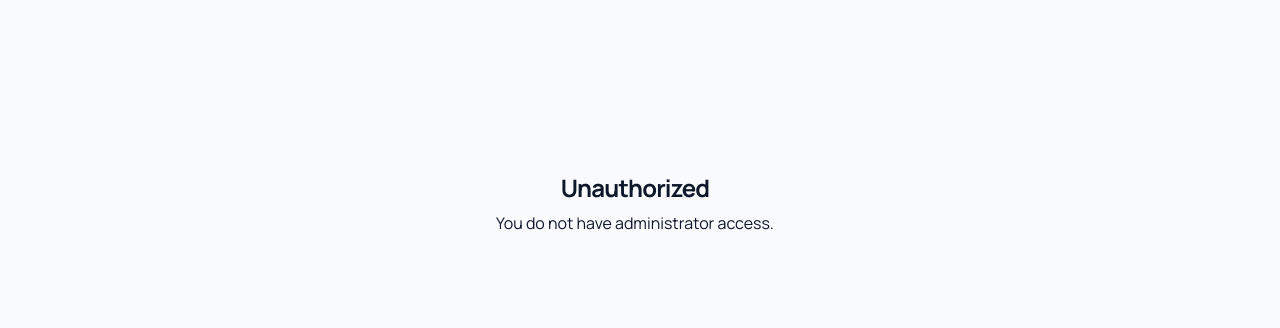
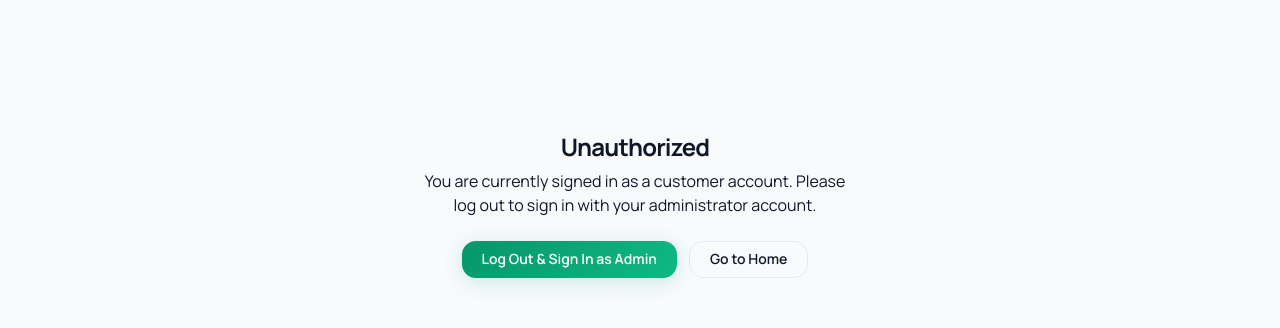
Before and after one commit to arqamishaq22/matro-indoor-booking-, a React (Vite) app: page /admin/login in a window 1280 px wide. Shown: the part 265-593 px from the top of the page. Built offline with nearby package versions, Linux system fonts and the light colour scheme; no server answers; sample sign-in values are in the browser's storage.

Commit message:
fix: add switch account and logout actions to unauthorized admin screens

```diff
--- a/src/components/common/AdminRoute.jsx
+++ b/src/components/common/AdminRoute.jsx
@@ -29,17 +29,10 @@ const AdminRoute = ({ children }) => {
   }
 
   if (!isLoggedIn) {
-    return <Navigate to="/login" state={{ from: location.pathname }} replace />;
+    return <Navigate to="/admin/login" state={{ from: location.pathname }} replace />;
   }
 
   if (!isAdmin) {
-    /*
-     * BUG FIX: Previously rendered <Navigate to="/" replace /> *inside* the
-     * JSX alongside the Access Denied UI. Because <Navigate> executes during
-     * render, the redirect fired immediately and the Access Denied screen was
-     * never visible. Fix: render the screen OR redirect — not both.
-     * We show the denial screen so the user understands why they were blocked.
-     */
     return (
       <div
         style={{
@@ -71,13 +64,13 @@ const AdminRoute = ({ children }) => {
         <h1 style={{ fontSize: 'var(--text-2xl)', fontWeight: 'var(--fw-extrabold)', color: 'var(--text-primary)', margin: 0 }}>
           Access Denied
         </h1>
-        <p style={{ fontSize: 'var(--text-sm)', color: 'var(--text-muted)', maxWidth: '38ch', margin: 0 }}>
-          This area is restricted to admin users. If you believe this is an error, please contact support.
+        <p style={{ fontSize: 'var(--text-sm)', color: 'var(--text-muted)', maxWidth: '42ch', margin: 0, lineHeight: 1.5 }}>
+          This area is restricted to administrators. You are currently logged in with a customer account.
         </p>
+        <div style={{ display: 'flex', gap: '0.75rem', marginTop: '0.5rem', flexWrap: 'wrap', justifyContent: 'center' }}>
           <a
-          href="/"
+            href="/admin/login"
             style={{
-            marginTop:       '0.5rem',
               padding:         '0.55rem 1.25rem',
               borderRadius:    'var(--radius-md)',
               fontSize:        'var(--text-sm)',
@@ -88,8 +81,24 @@ const AdminRoute = ({ children }) => {
               boxShadow:       'var(--shadow-brand)',
             }}
           >
+            Sign In as Admin
+          </a>
+          <a
+            href="/"
+            style={{
+              padding:         '0.55rem 1.25rem',
+              borderRadius:    'var(--radius-md)',
+              fontSize:        'var(--text-sm)',
+              fontWeight:      'var(--fw-semibold)',
+              background:      'var(--bg-surface-elevated)',
+              color:           'var(--text-primary)',
+              border:          '1px solid var(--border-subtle)',
+              textDecoration:  'none',
+            }}
+          >
             Go to Home
           </a>
+        </div>
       </div>
     );
   }
--- a/src/pages/AdminLogin.jsx
+++ b/src/pages/AdminLogin.jsx
@@ -5,6 +5,7 @@ import { motion, useReducedMotion } from 'motion/react';
 import { Phone, Lock, Eye, EyeOff, AlertCircle } from 'lucide-react';
 import {
   login,
+  logout,
   clearAuthError,
   selectAuthLoading,
   selectAuthError,
@@ -136,11 +137,48 @@ const AdminLogin = () => {
     return (
       <>
         <Navbar />
-        <main id="main-content" style={{ minHeight:'calc(100dvh - var(--nav-height))', display:'flex', alignItems:'center', justifyContent:'center' }}>
-          <div style={{ textAlign:'center' }}>
+        <main id="main-content" style={{ minHeight:'calc(100dvh - var(--nav-height))', display:'flex', alignItems:'center', justifyContent:'center', padding:'2rem 1rem' }}>
+          <div style={{ textAlign:'center', maxWidth:'440px', margin:'0 auto' }}>
             <AlertCircle size={48} color="var(--brand-danger)" style={{ margin:'0 auto 1rem' }} />
-            <h1 style={{ fontSize:'var(--text-2xl)', fontWeight:'var(--fw-bold)' }}>Unauthorized</h1>
-            <p style={{ marginTop:'0.5rem', color:'var(--text-muted)' }}>You do not have administrator access.</p>
+            <h1 style={{ fontSize:'var(--text-2xl)', fontWeight:'var(--fw-bold)', marginBottom:'0.5rem' }}>Unauthorized</h1>
+            <p style={{ color:'var(--text-muted)', marginBottom:'1.5rem', lineHeight:1.5 }}>
+              You are currently signed in as a customer account. Please log out to sign in with your administrator account.
+            </p>
+            <div style={{ display:'flex', gap:'0.75rem', justifyContent:'center', flexWrap:'wrap' }}>
+              <button
+                type="button"
+                onClick={() => dispatch(logout())}
+                style={{
+                  padding: '0.65rem 1.25rem',
+                  borderRadius: 'var(--radius-md)',
+                  background: 'var(--gradient-cta)',
+                  color: '#fff',
+                  border: 'none',
+                  fontWeight: 'var(--fw-semibold)',
+                  fontSize: 'var(--text-sm)',
+                  cursor: 'pointer',
+                  boxShadow: 'var(--shadow-brand)',
+                }}
+              >
+                Log Out & Sign In as Admin
+              </button>
+              <button
+                type="button"
+                onClick={() => navigate('/')}
+                style={{
+                  padding: '0.65rem 1.25rem',
+                  borderRadius: 'var(--radius-md)',
+                  background: 'var(--bg-surface-elevated)',
+                  color: 'var(--text-primary)',
+                  border: '1px solid var(--border-subtle)',
+                  fontWeight: 'var(--fw-semibold)',
+                  fontSize: 'var(--text-sm)',
+                  cursor: 'pointer',
+                }}
+              >
+                Go to Home
+              </button>
+            </div>
           </div>
         </main>
         <Footer />
```
Lines whose indentation alone changed are shown as unchanged.
